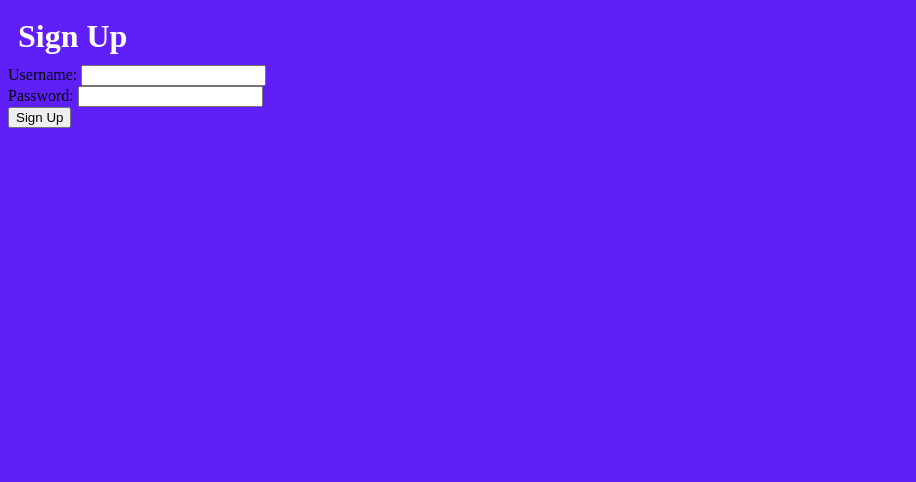
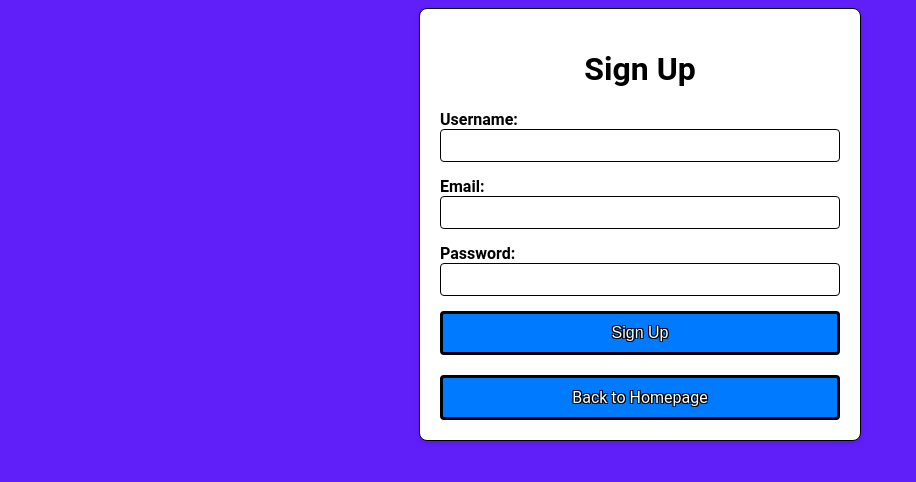
Before and after one commit to CJMonahann/Court-Vision-Predict, a Flask app: page /signup.html in a window 1280 px wide. Shown: the top 482 px of the page, without its empty margins (0-916 px from the left). Run offline with Flask 3, Linux system fonts and the light colour scheme; parts of the project's set-up code (start-up, migrations or seed data) failed here and were passed over.

Commit message:
added styles for login, signup and added box for news

```diff
--- a/app/static/css/style.css
+++ b/app/static/css/default.css
@@ -20,6 +20,13 @@
     margin-right: 5px;
     border-color: #000000;
     border-style: solid;
+    font-weight: bold;
+    font-family: 'Roboto', sans-serif;
+    text-shadow:
+    -1px -1px 0 #000,
+     1px -1px 0 #000,
+    -1px  1px 0 #000,
+     1px  1px 0 #000;
 }
 
 .head {
@@ -29,6 +36,12 @@
     display: flex;
     align-items: center;
     color: rgb(255, 255, 255);
+    font-family: 'Roboto', sans-serif;
+    text-shadow:
+    -1px -1px 0 #000,
+     1px -1px 0 #000,
+    -1px  1px 0 #000,
+     1px  1px 0 #000;
 }
 
 
--- /dev/null
+++ b/app/static/css/signup.css
@@ -0,0 +1,87 @@
+.container {
+    max-width: 400px;
+    margin: 0 auto;
+    padding: 20px;
+    border: 1px solid #ccc;
+    border-radius: 8px;
+    background-color: #ffffff;
+    box-shadow: 0 2px 4px rgba(0, 0, 0, 0.1);
+    border-style: solid;
+    border-color: black;
+    border-radius: 8px;
+    font-family: 'Roboto', sans-serif;
+}
+
+.head {
+    text-align: center;
+}
+
+.auth-form {
+    margin-top: 20px;
+}
+
+.form-group {
+    margin-bottom: 15px;
+}
+
+label {
+    display: block;
+    font-weight: bold;
+}
+
+input[type="text"],
+input[type="email"],
+input[type="password"] {
+    width: 100%;
+    padding: 8px;
+    border: 1px solid #ccc;
+    border-radius: 4px;
+    box-sizing: border-box;
+    border-style: solid;
+    border-color: black;
+}
+
+button {
+    width: 100%;
+    padding: 10px;
+    border: none;
+    border-radius: 4px;
+    background-color: #007bff;
+    color: #fff;
+    font-size: 16px;
+    cursor: pointer;
+    border-style: solid;
+    border-color: black;
+    text-shadow:
+    -1px -1px 0 #000,
+     1px -1px 0 #000,
+    -1px  1px 0 #000,
+     1px  1px 0 #000;
+}
+
+.back-button {
+    display: block;
+    text-align: center;
+    margin-top: 20px;
+    text-decoration: none;
+    padding: 10px 20px;
+    background-color: #007bff;
+    color: #fff;
+    border-radius: 4px;
+    font-size: 16px;
+    border-style: solid;
+    border-color: black;
+    text-shadow:
+    -1px -1px 0 #000,
+     1px -1px 0 #000,
+    -1px  1px 0 #000,
+     1px  1px 0 #000;
+}
+
+.back-button:hover {
+    background-color: #0056b3;
+}
+
+.button:hover {
+    background-color: #0056b3;
+}
--- a/app/templates/landing_page_authenticated.html
+++ b/app/templates/landing_page_authenticated.html
@@ -2,7 +2,7 @@
 <html lang="en">
 <head>
     <title>Court Vision Predict</title>
-    <link rel="stylesheet" href="style.css">
+    <link rel="stylesheet" href="user.css">
 </head>
 <body style="background-color:#601EF9">
     <div class="container">
--- a/app/templates/landingpage.html
+++ b/app/templates/landingpage.html
@@ -2,7 +2,7 @@
 <html lang="en">
 <head>
     <title>Court Vision Predict</title>
-    <link rel="stylesheet" href="{{ url_for('static', filename='css/style.css') }}">
+    <link rel="stylesheet" href="{{ url_for('static', filename='css/default.css') }}">
 </head>
 <body style="background-color:#601EF9">
     <div class="container">
@@ -20,11 +20,11 @@
             <div class="tab">Current Matches</div>
             <div class="search-box">
                 <input type="text" placeholder="Search...">
-                <button>Search</button>
+                <button type="submit">Search</button>
             </div>
         </div>
         <div class="news-box">
-            <h2>Real-Time News</h2>
+            <h2>News</h2>
             <ul id="news-list">
             </ul>
         </div>
--- a/app/templates/login.html
+++ b/app/templates/login.html
@@ -3,7 +3,7 @@
 <head>
     <meta charset="UTF-8">
     <title>Login</title>
-    <link rel="stylesheet" href="{{ url_for('static', filename='css/style.css') }}">
+    <link rel="stylesheet" href="{{ url_for('static', filename='css/login.css') }}">
 </head>
 <body style="background-color:#601EF9">
     <div class="container">
@@ -17,8 +17,9 @@
                 <label for="password">Password:</label>
                 <input type="password" id="password" name="password" required>
             </div>
-            <button type="submit">Login</button>
+            <button type="submit" class="button">Login</button>
         </form>
+        <a href="/" class="back-button">Back to Homepage</a>
     </div>
 </body>
 </html>
--- a/app/templates/signup.html
+++ b/app/templates/signup.html
@@ -3,7 +3,7 @@
 <head>
     <meta charset="UTF-8">
     <title>Sign Up</title>
-    <link rel="stylesheet" href="{{ url_for('static', filename='css/style.css') }}">
+    <link rel="stylesheet" href="{{ url_for('static', filename='css/signup.css') }}">
 </head>
 <body style="background-color:#601EF9">
     <div class="container">
@@ -14,11 +14,16 @@
                 <input type="text" id="username" name="username" required>
             </div>
             <div class="form-group">
+                <label for="email">Email:</label>
+                <input type="email" id="email" name="email" required>
+            </div>
+            <div class="form-group">
                 <label for="password">Password:</label>
                 <input type="password" id="password" name="password" required>
             </div>
-            <button type="submit">Sign Up</button>
+            <button type="submit" class="button">Sign Up</button>
         </form>
+        <a href="/" class="back-button">Back to Homepage</a>
     </div>
 </body>
 </html>
```
Also changed, not shown: other parts of app/static/css/default.css (+47 -0 lines), app/static/css/login.css (added, +86 -0 lines), app/static/css/user.css (added, +154 -0 lines).
